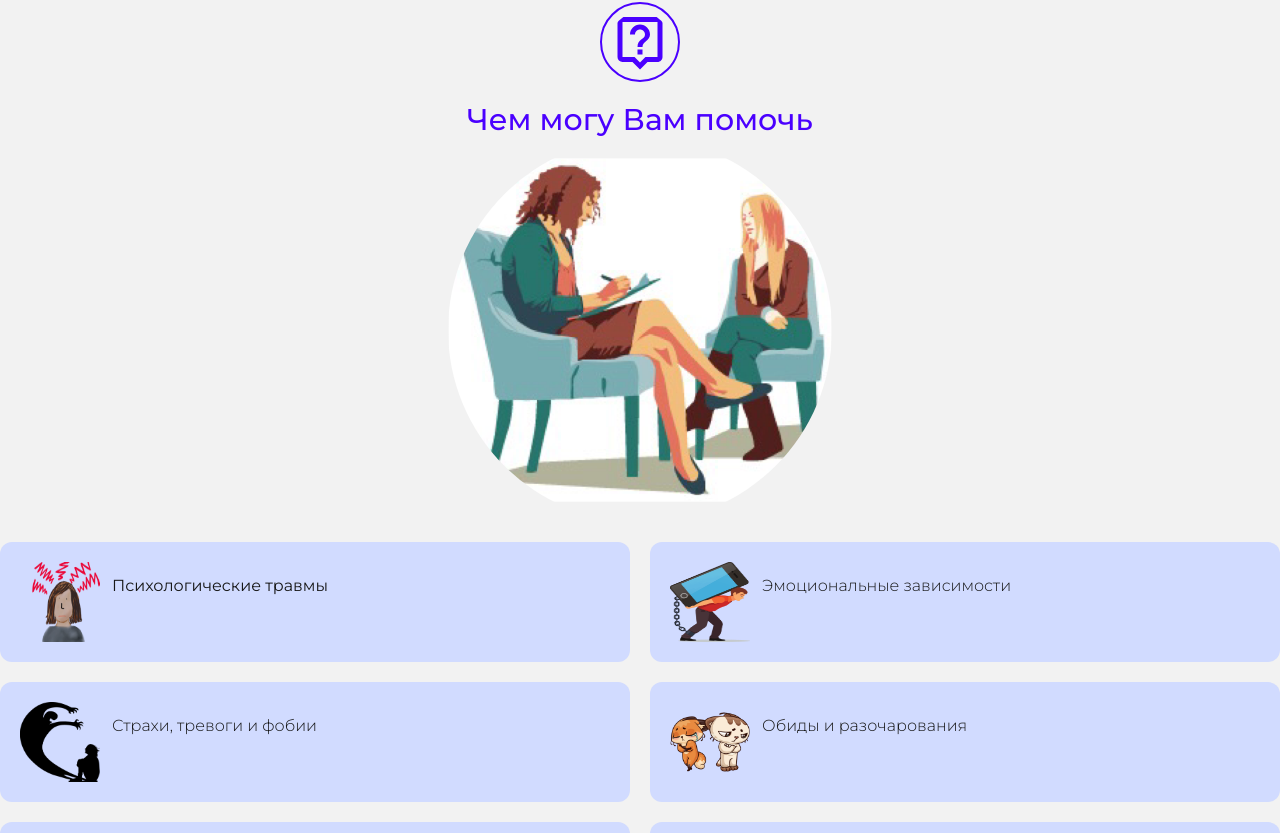
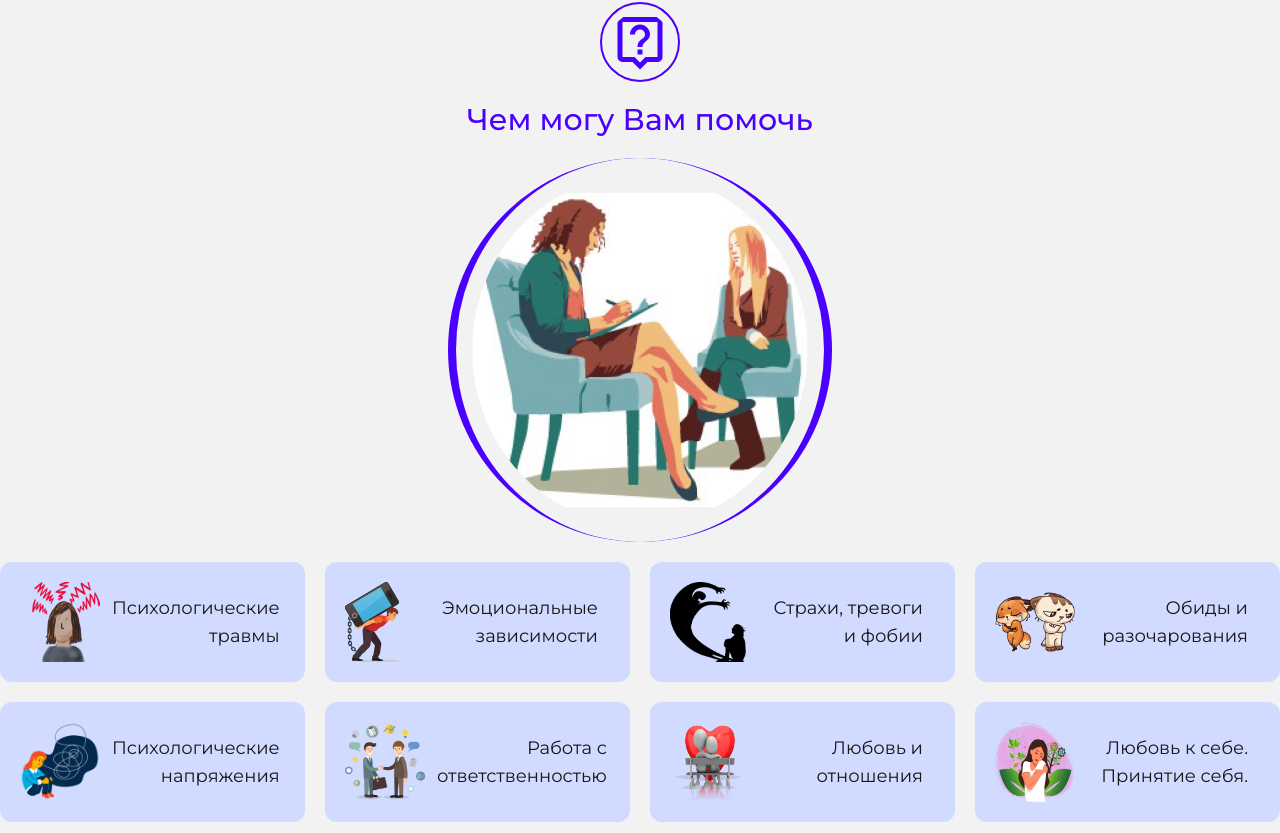
Before and after one commit to TimurTairov/juliyatairova.ru, a Next.js app: page / in a window 1280 px wide. Shown: the part 2231-3064 px from the top of the page. Built offline with nearby package versions, Linux system fonts and the light colour scheme.

Commit message:
commit 1.7

```diff
--- a/components/Services.jsx
+++ b/components/Services.jsx
@@ -21,52 +21,50 @@ const Services = () => {
           Чем могу Вам помочь
         </h2>
         <div className="flex justify-center ">
-          <Image src={mainPng} alt="psy" className=" size-96 rounded-full" />
+          <Image
+            src={mainPng}
+            alt="psy"
+            className="mt-5 border-s-8 border-e-8 p-4 border-primary size-96 rounded-full"
+          />
         </div>
-        <ul className="mt-5 grid grid-cols-1 md:grid-cols-2 xl:grid-col-4 gap-5">
-          <li className="bg-primary-content flex p-5 rounded-xl">
+        <ul className="mt-5 grid grid-cols-1 md:grid-cols-2 xl:grid-cols-4 gap-5">
+          <li className="bg-primary-content flex items-center justify-between p-5 rounded-xl">
             <Image src={img1} alt="img" className="size-20" />
-            <p className="p-3">Психологические травмы</p>
+            <p className="p-3 md:text-lg text-right">Психологические травмы</p>
           </li>
           <li className="bg-primary-content flex p-5 rounded-xl">
             <Image src={img2} alt="img" className="size-20" />
-            <p className="font-light p-3 bg-primary-content rounded-lg">
+            <p className="p-3 md:text-lg text-right">
               Эмоциональные зависимости
             </p>
           </li>
           <li className="bg-primary-content flex p-5 rounded-xl">
             <Image src={img3} alt="img" className="size-20" />
-            <p className="font-light p-3 bg-primary-content rounded-lg">
-              Страхи, тревоги и фобии
-            </p>
+            <p className="p-3 md:text-lg text-right">Страхи, тревоги и фобии</p>
           </li>
           <li className="bg-primary-content flex p-5 rounded-xl">
             <Image src={img4} alt="img" className="size-20" />
-            <p className="font-light p-3 bg-primary-content rounded-lg">
-              Обиды и разочарования
-            </p>
+            <p className="p-3 md:text-lg text-right">Обиды и разочарования</p>
           </li>
           <li className="bg-primary-content flex p-5 rounded-xl">
             <Image src={img5} alt="img" className="size-20" />
-            <p className="font-light p-3 bg-primary-content rounded-lg">
+            <p className="p-3 md:text-lg text-right">
               Психологические напряжения
             </p>
           </li>
           <li className="bg-primary-content flex p-5 rounded-xl">
             <Image src={img6} alt="img" className="size-20" />
-            <p className="font-light p-3 bg-primary-content rounded-lg">
+            <p className="p-3 md:text-lg text-right">
               Работа с ответственностью
             </p>
           </li>
           <li className="bg-primary-content flex p-5 rounded-xl">
             <Image src={img7} alt="img" className="size-20" />
-            <p className="font-light p-3 bg-primary-content rounded-lg">
-              Любовь и отношения
-            </p>
+            <p className="p-3 md:text-lg text-right">Любовь и отношения</p>
           </li>
           <li className="bg-primary-content flex p-5 rounded-xl">
             <Image src={img8} alt="img" className="size-20" />
-            <p className="font-light p-3 bg-primary-content rounded-lg">
+            <p className="p-3 md:text-lg text-right">
               Любовь к себе. Принятие себя.
             </p>
           </li>
```
